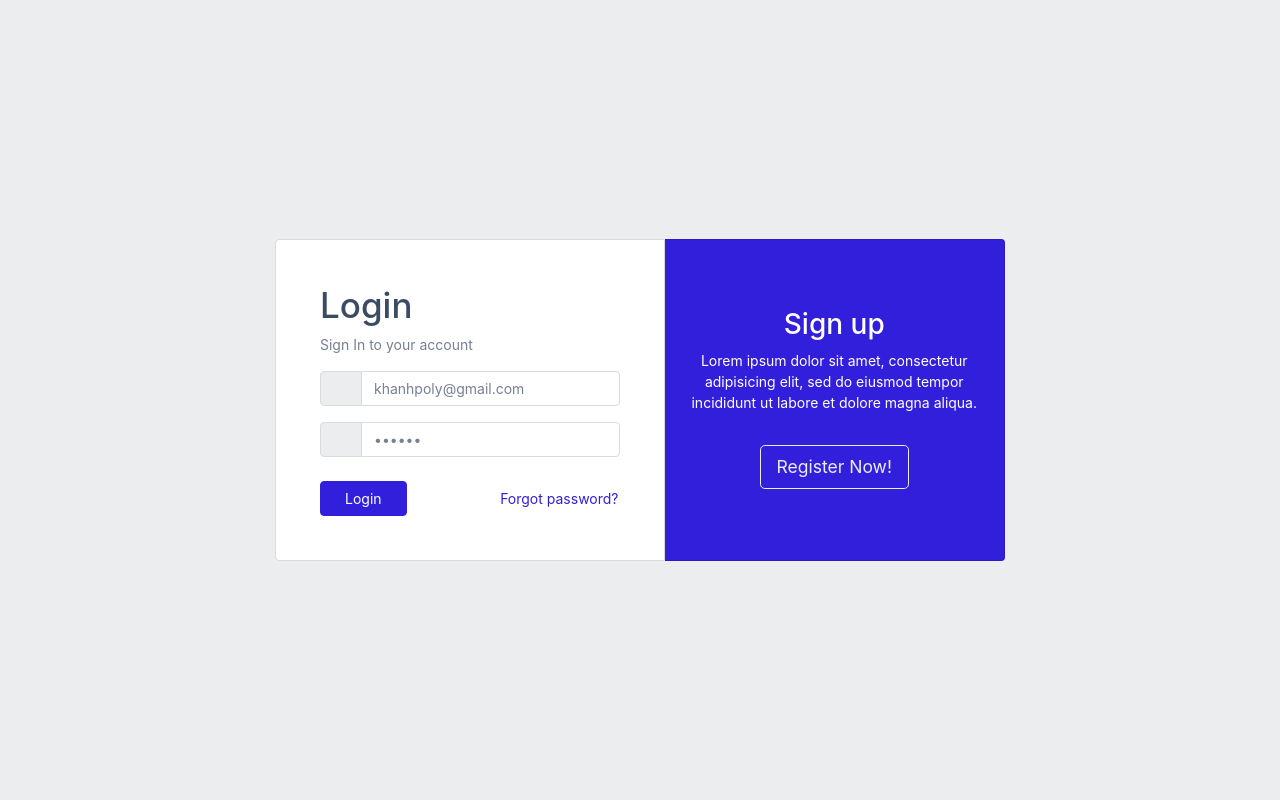
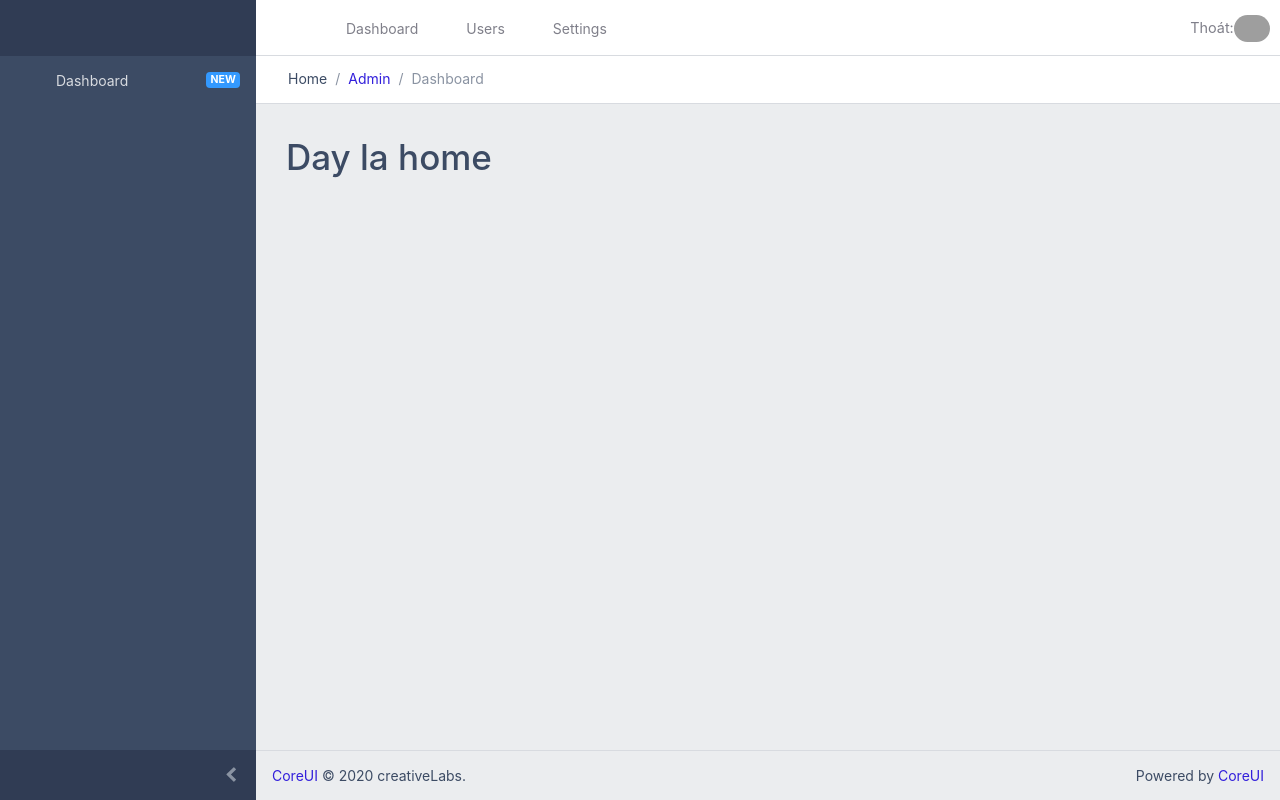
Before and after one commit to khanhpv195/khanhpv195-reactjs_2011a_black_fe, a React (Create React App) app: page / in a window 1280 px wide. Before the commit this address led to /login. Built offline with nearby package versions, Linux system fonts and the light colour scheme; grey boxes are pictures that could not be loaded.

Commit message:
Update Login

```diff
--- a/src/components/organisms/Header.js
+++ b/src/components/organisms/Header.js
@@ -1,15 +1,28 @@
 import React, { useState } from "react";
 import { useCookies, removeCookie } from "react-cookie";
-import { Link, useHistory, useParams } from "react-router-dom";
-
+import { Link, useHistory, useLocation, useParams } from "react-router-dom";
+import * as Setting from './../../constants/Setting';
+import * as ApiCaller from './../../helpers/index';
 function Header(props) {
-  const [cookies, setCookie, removeCookie] = useCookies([""]);
+  const [cookies, removeCookie] = useCookies([""]);
   let history = useHistory();
+  const token = cookies.access_token;
   function handelLogout() {
-    console.log("logout");
-    removeCookie('access_token');
-    removeCookie('user_info');
-    history.push("/login");
+    if (window.confirm("Bạn có chắc chắn muốn đăng xuất?")) {
+      try {
+        ApiCaller.handleGet("api/auth/logout", token)
+          .then((res) => {
+            removeCookie('access_token');
+            removeCookie('user_info');
+            history.push('/login')
+          })
+          .catch((err) => {
+            console.log(err);
+          });
+      } catch (err) {
+        alert(err);
+      };
+    }
   }
 
   return (
@@ -45,7 +58,7 @@ function Header(props) {
           <svg className="c-icon">
             <use xlinkHref="node_modules/@coreui/icons/sprites/free.svg#cil-envelope-open" />
           </svg></a></li>
-        <li onClick={(e) => handelLogout} className="c-header-nav-item dropdown"><a className="c-header-nav-link" data-toggle="dropdown" href="#" role="button" aria-haspopup="true" aria-expanded="false">
+        <li onClick={handelLogout} className="c-header-nav-item dropdown"><a className="c-header-nav-link" data-toggle="dropdown" href="#" role="button" aria-haspopup="true" aria-expanded="false">
           <div className="c-avatar">Thoát:<img className="c-avatar-img" src="https://coreui.io/demo/free/3.4.0/assets/img/avatars/6.jpg" alt="user@email.com" /></div>
         </a>
         </li>
--- a/src/helpers/Validate.js
+++ b/src/helpers/Validate.js
@@ -5,7 +5,7 @@ import { useHistory } from "react-router-dom";
 function Validate() {
   const [cookies] = useCookies(['']);
   let history = useHistory();
-  if (cookies.access_token == null) {
+  if (cookies.access_token === null || cookies.access_token == 'undefined') {
     history.push('/login');
   }
   return (
--- a/src/pages/Home/index.js
+++ b/src/pages/Home/index.js
@@ -6,7 +6,7 @@ function Home(props) {
     const [cookies, setCookie] = useCookies([""]);
     return (
         <Main>
-            <h1>Day la home {cookies.name_user}</h1>
+            <h1>Day la home {cookies.user_name}</h1>
         </Main>
     );
 }
```
Also changed, not shown: 1 other file (tests, documents, lock files or other folders).
